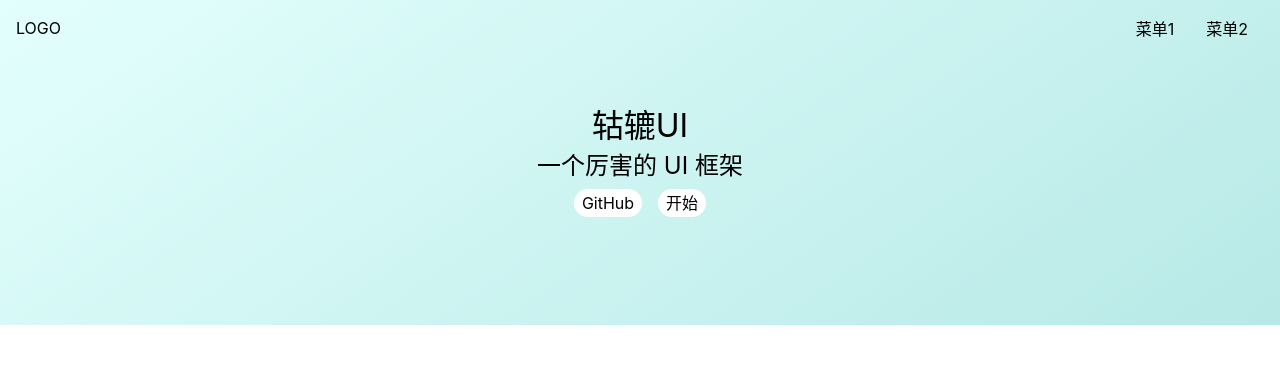
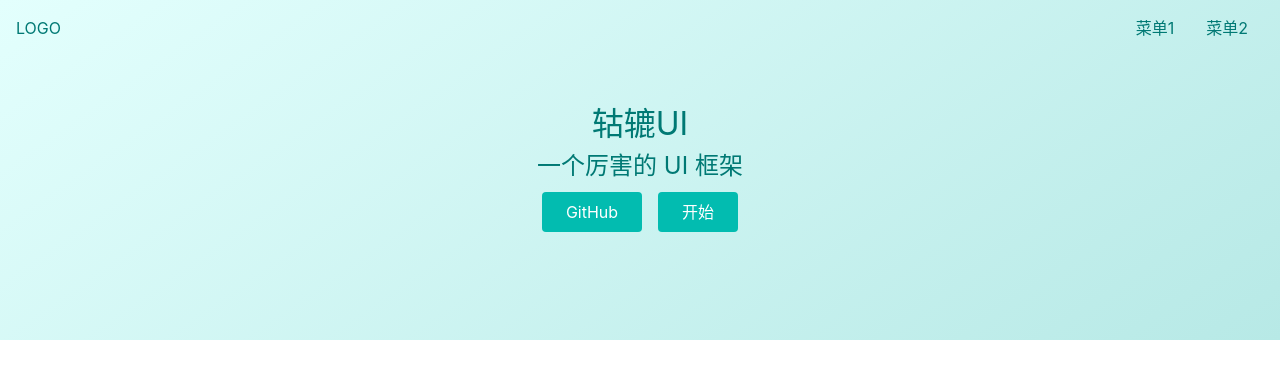
Before and after one commit to mzhaonanq/gulu-vue3, a Vue app: page /#/ in a window 1280 px wide. Shown: the top 378 px of the page. Built offline with nearby package versions, Linux system fonts and the light colour scheme.

Commit message:
文字和按钮链接添加样式

```diff
--- a/src/Home.vue
+++ b/src/Home.vue
@@ -30,17 +30,16 @@ export default {
   justify-content: center;
   align-items: center;
   flex-direction: column;
+  color:#007974;
   > .actions{
     padding:8px 0;
     a{
       margin: 0 8px;
-      background: white;
+      background: #02bcb0;
+      color: #ffffff;
       display: inline-block;
-      $h:28px;
-      height: $h;
-      line-height: $h;
-      border-radius: $h/2;
-      padding: 0 8px;
+      padding: 8px 24px;
+      border-radius: 4px;
     }
   }
 }
--- a/src/components/Topnav.vue
+++ b/src/components/Topnav.vue
@@ -33,6 +33,7 @@ export default {
   width: 100%;
   top: 0;
   left:0;
+  color:#007974;
   z-index: 10;
   > .logo {
     margin-right: auto;
--- a/src/index.scss
+++ b/src/index.scss
@@ -23,6 +23,7 @@ h1,h2,h3,h4,h5,h6{
 
 body {
   font-size: 16px;
+  line-height: 1.5;
   // 字体来源 https://github.com/zenozeng/fonts.css/
   font-family: -apple-system, "Noto Sans", "Helvetica Neue",
   Helvetica, "Nimbus Sans L", Arial,
```
